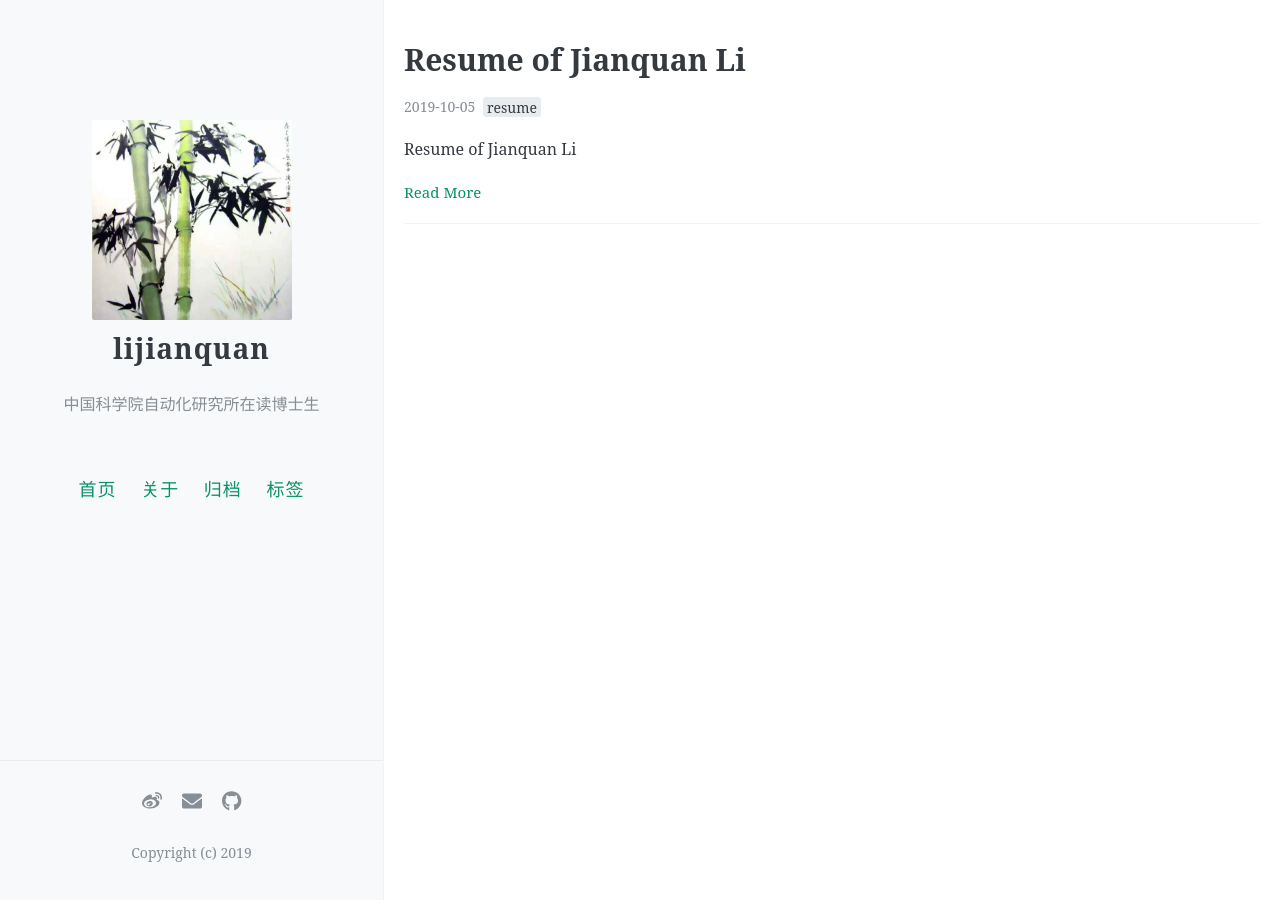
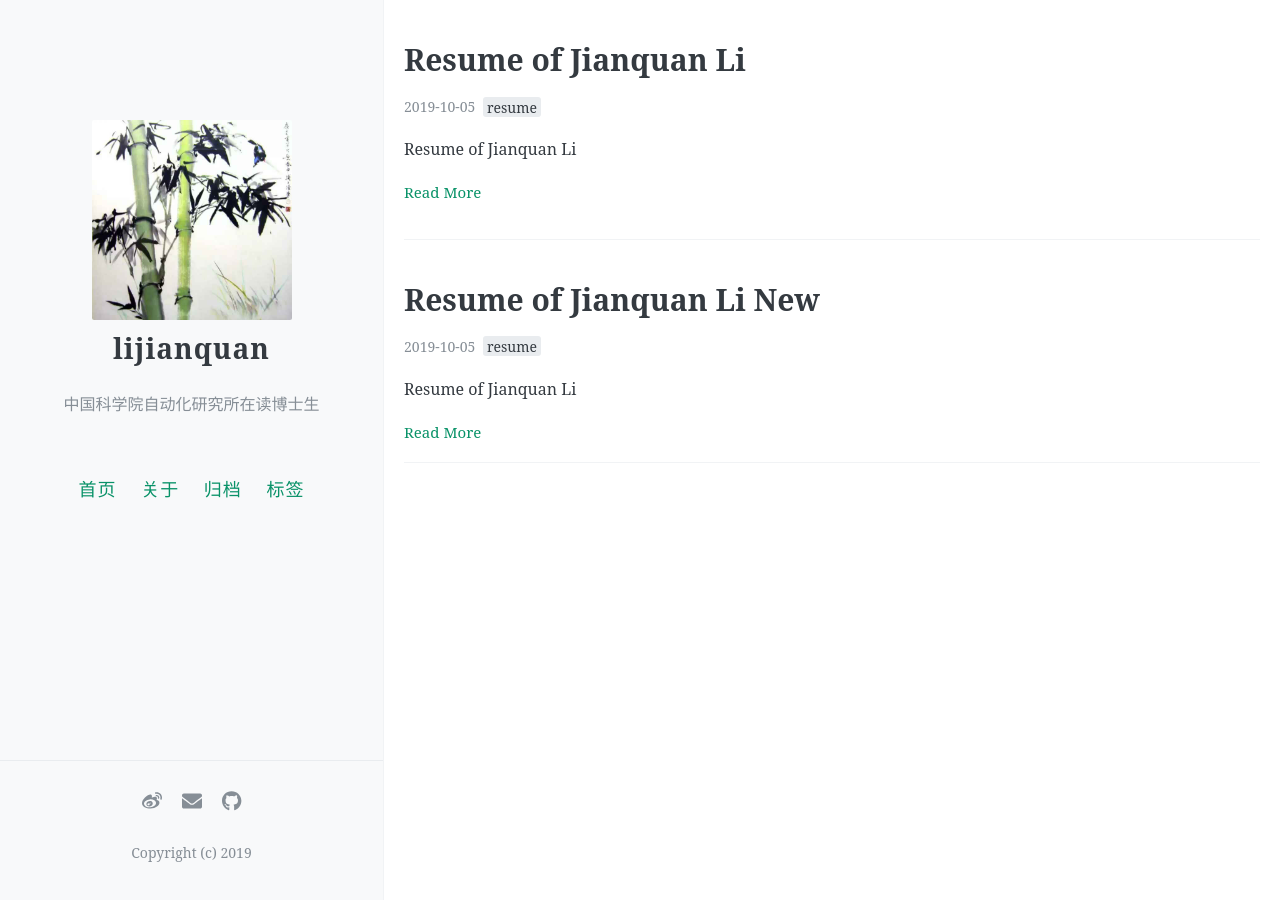
Before and after one commit to jianquanlee/lijianquan, a Jekyll site: the page built from index.html, in a window 1280 px wide. Built offline with Jekyll 4.4.1, drawn with Linux system fonts in a browser that asks for light colours; nearby versions of some CDN libraries; the list of posts is cut into pages by our own code; comment, search, counter and statistics services are not loaded; some of the changed lines change nothing that is shown.

Commit message:
resume new

````diff
--- a/_config.yml
+++ b/_config.yml
@@ -61,17 +61,17 @@ footer-text: Copyright (c) 2019
 # 评论，注意，请不要同时添加多种不同的评论区
 
 # 输入Disqus shortname，即可添加评论区
-# disqus: loffer #shortname
+disqus: loffer #shortname
 
 # 输入Gitalk相关设定，即可添加评论区
-# gitalk:
-  # clientID:
-  # clientSecret:
-  # repo:
-  # owner:
+gitalk:
+  clientID:
+  clientSecret:
+  repo:
+  owner:
 
 # 输入Google Analytics web tracking code
-# google_analytics:
+google_analytics:
 
 # 输入你的网站域名（如果你没有添加自己的域名，而是直接用GitHub pages分配的域名的话可以省略）
 url:
--- /dev/null
+++ b/_posts/2019-10-04-JianquanLi-New.md
@@ -0,0 +1,42 @@
+---
+layout: post
+title: Resume of Jianquan Li New
+date: 2019-10-05
+Author: Jianquan Li
+tags: [resume]
+comments: true
+---
+
+Resume of Jianquan Li
+
+<!-- more -->
+
+<!-- Block math test
+
+```
+$$
+\begin{align*}
+y = y(x,t) &= A e^{i\theta} \\
+&= A (\cos \theta + i \sin \theta) \\
+&= A (\cos(kx - \omega t) + i \sin(kx - \omega t)) \\
+&= A\cos(kx - \omega t) + i A\sin(kx - \omega t)  \\
+&= A\cos \Big(\frac{2\pi}{\lambda}x - \frac{2\pi v}{\lambda} t \Big) + i A\sin \Big(\frac{2\pi}{\lambda}x - \frac{2\pi v}{\lambda} t \Big)  \\
+&= A\cos \frac{2\pi}{\lambda} (x - v t) + i A\sin \frac{2\pi}{\lambda} (x - v t)
+\end{align*}
+$$
+
+``` -->
+
+<!-- $$
+\begin{align*}
+y = y(x,t) &= A e^{i\theta} \\
+&= A (\cos \theta + i \sin \theta) \\
+&= A (\cos(kx - \omega t) + i \sin(kx - \omega t)) \\
+&= A\cos(kx - \omega t) + i A\sin(kx - \omega t)  \\
+&= A\cos \Big(\frac{2\pi}{\lambda}x - \frac{2\pi v}{\lambda} t \Big) + i A\sin \Big(\frac{2\pi}{\lambda}x - \frac{2\pi v}{\lambda} t \Big)  \\
+&= A\cos \frac{2\pi}{\lambda} (x - v t) + i A\sin \frac{2\pi}{\lambda} (x - v t)
+\end{align*}
+$$
+
+Inline math test `$\lim_{x \to \infty} \exp(-x) = 0$`, $\lim_{x \to \infty} \exp(-x) = 0$
+ -->
````
